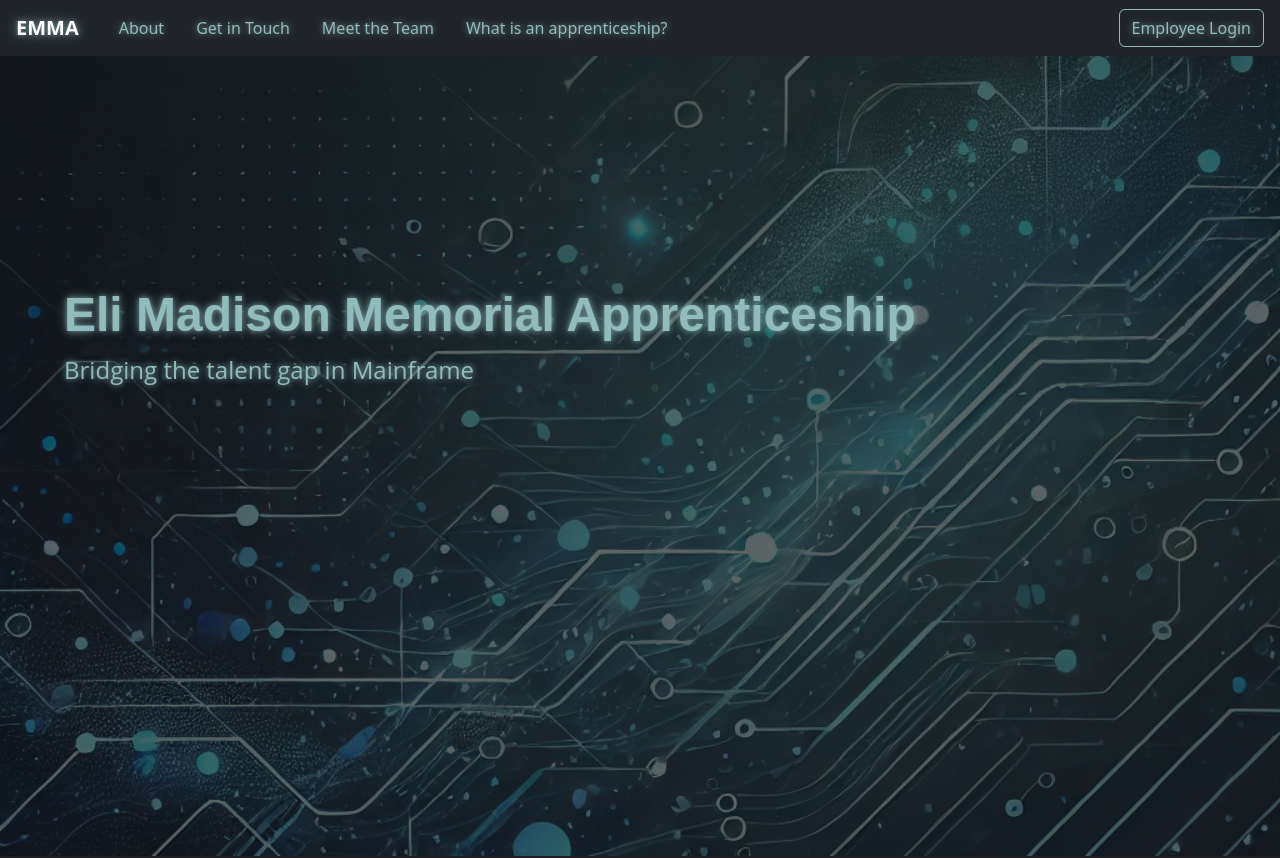
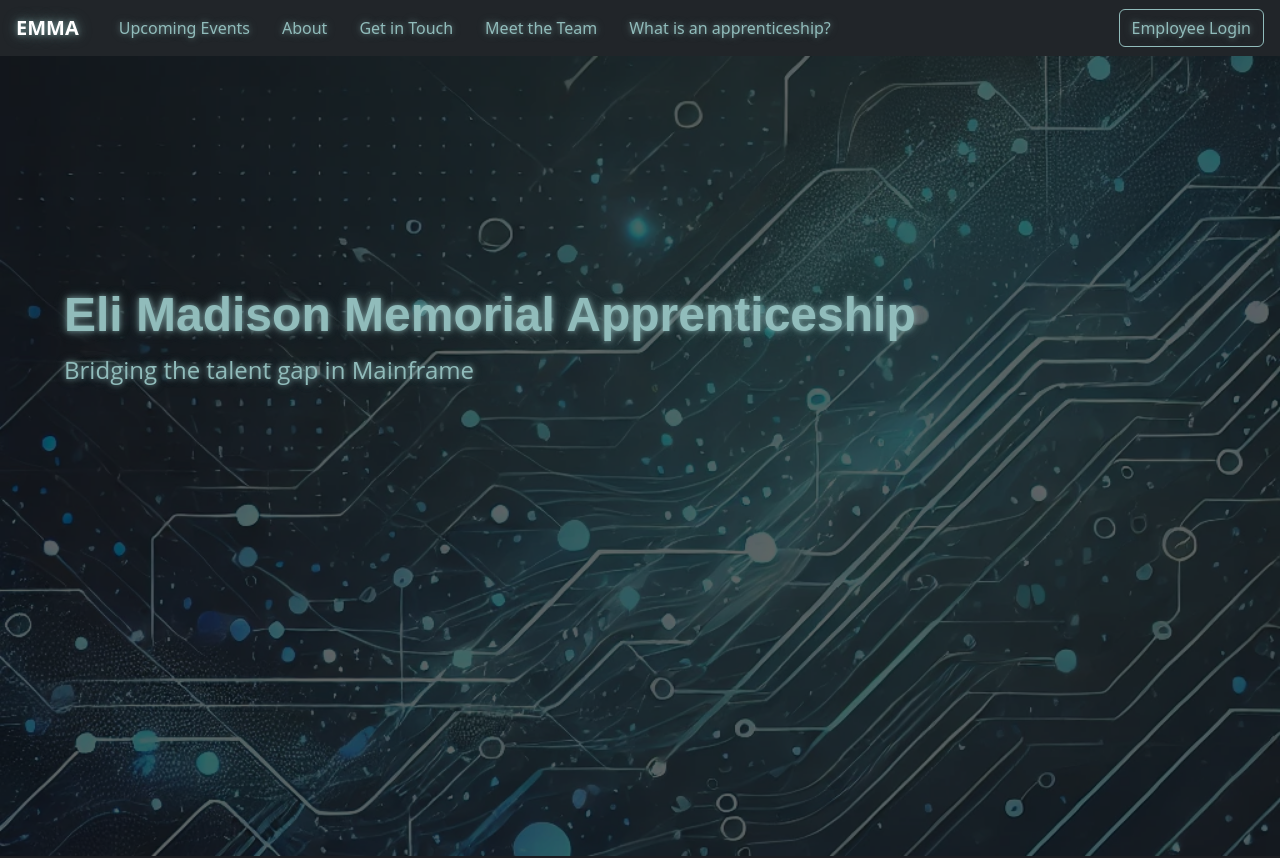
Before and after one commit to serjykalstryke/EMMASite, a React (Create React App) app in the folder emma/: page / in a window 1280 px wide. Shown: the top 858 px of the page. Built offline with nearby package versions, Linux system fonts and the light colour scheme.

Commit message:
added upcoming events section link to header bar

```diff
--- a/emma/src/App.js
+++ b/emma/src/App.js
@@ -30,7 +30,7 @@ function App() {
                   <EventList />
 
                   {/* Info Grid Title */}
-                  <h2 className="info-grid-title">Our Mission and Vision</h2>
+                  <h2 id="about" className="info-grid-title">Our Mission and Vision</h2>
 
                   {/* Info Grid */}
                   <div className="info-grid">
--- a/emma/src/components/About/About.js
+++ b/emma/src/components/About/About.js
@@ -3,7 +3,7 @@ import React from 'react';
 import './About.css';
 
 const About = () => (
-  <section id="about" className="about-section">
+  <section className="about-section">
     <h2 className="about-title electric-blue-text">About EMMA</h2>
     <div className="about-content">
       <p>
--- a/emma/src/components/EventList/EventList.js
+++ b/emma/src/components/EventList/EventList.js
@@ -44,7 +44,7 @@ const EventList = () => {
 
     return (
       <section className="event-list-section centered-content-container">
-        <h2 className="event-list-title">Upcoming Events</h2>
+        <h2 id="upcoming-events" className="event-list-title">Upcoming Events</h2>
         <div className="event-list-container">
           {eventData.map((event) => (
             <div key={event.id} className="event-card">
--- a/emma/src/components/Header/Header.js
+++ b/emma/src/components/Header/Header.js
@@ -46,6 +46,7 @@ function Header() {
       </Navbar.Toggle>
       <Navbar.Collapse id="basic-navbar-nav" className="navbar-collapse-custom">
         <Nav className="nav-links" onClick={handleLinkClick}>
+          <Nav.Link as={HashLink} smooth to="/#upcoming-events">Upcoming Events</Nav.Link>
           <Nav.Link as={HashLink} smooth to="/#about">About</Nav.Link>
           <Nav.Link as={HashLink} smooth to="/#contact">Get in Touch</Nav.Link>
           <Nav.Link as={Link} to="/meet-the-team">Meet the Team</Nav.Link>
```
Also changed, not shown: 5 other files (tests, documents, lock files or other folders).
